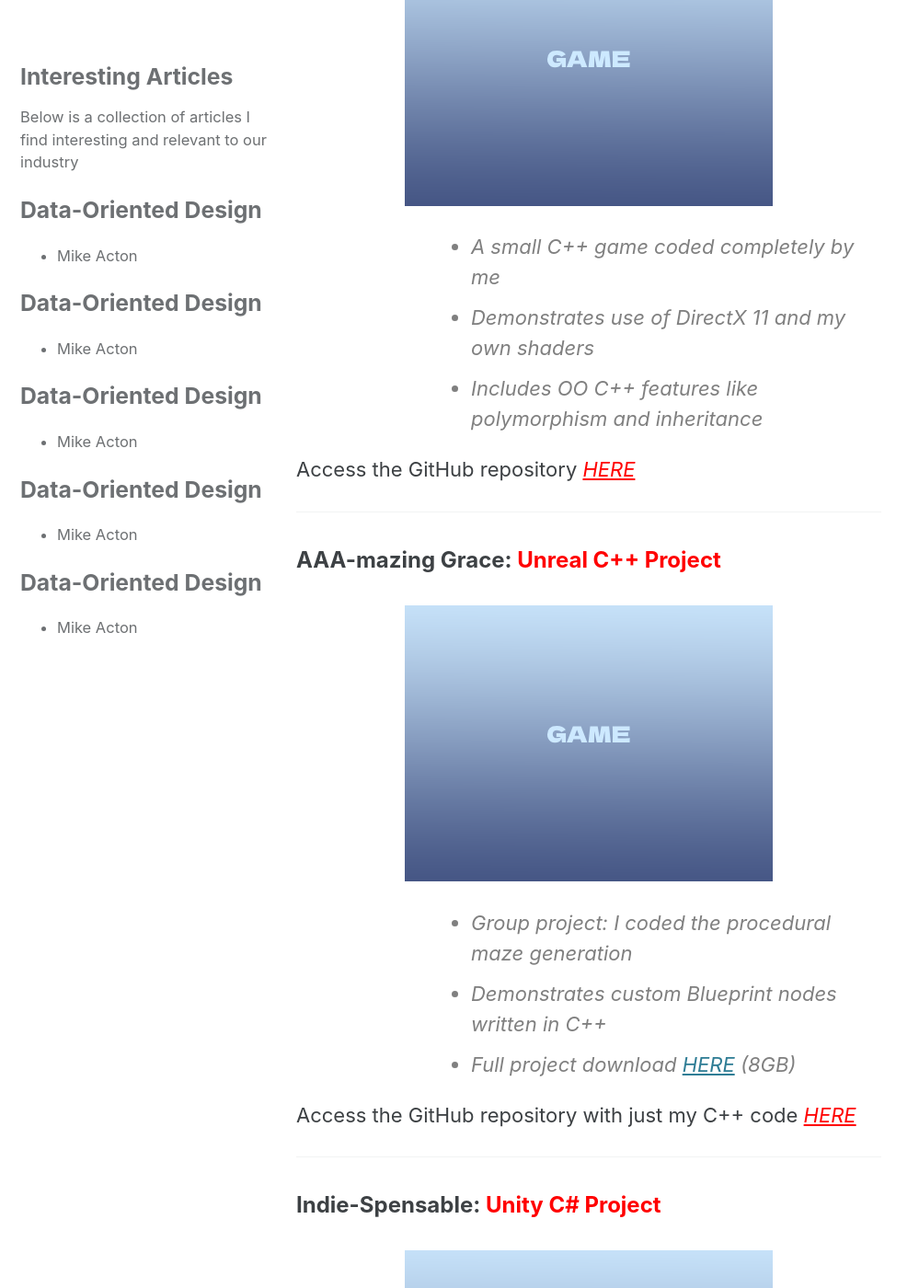
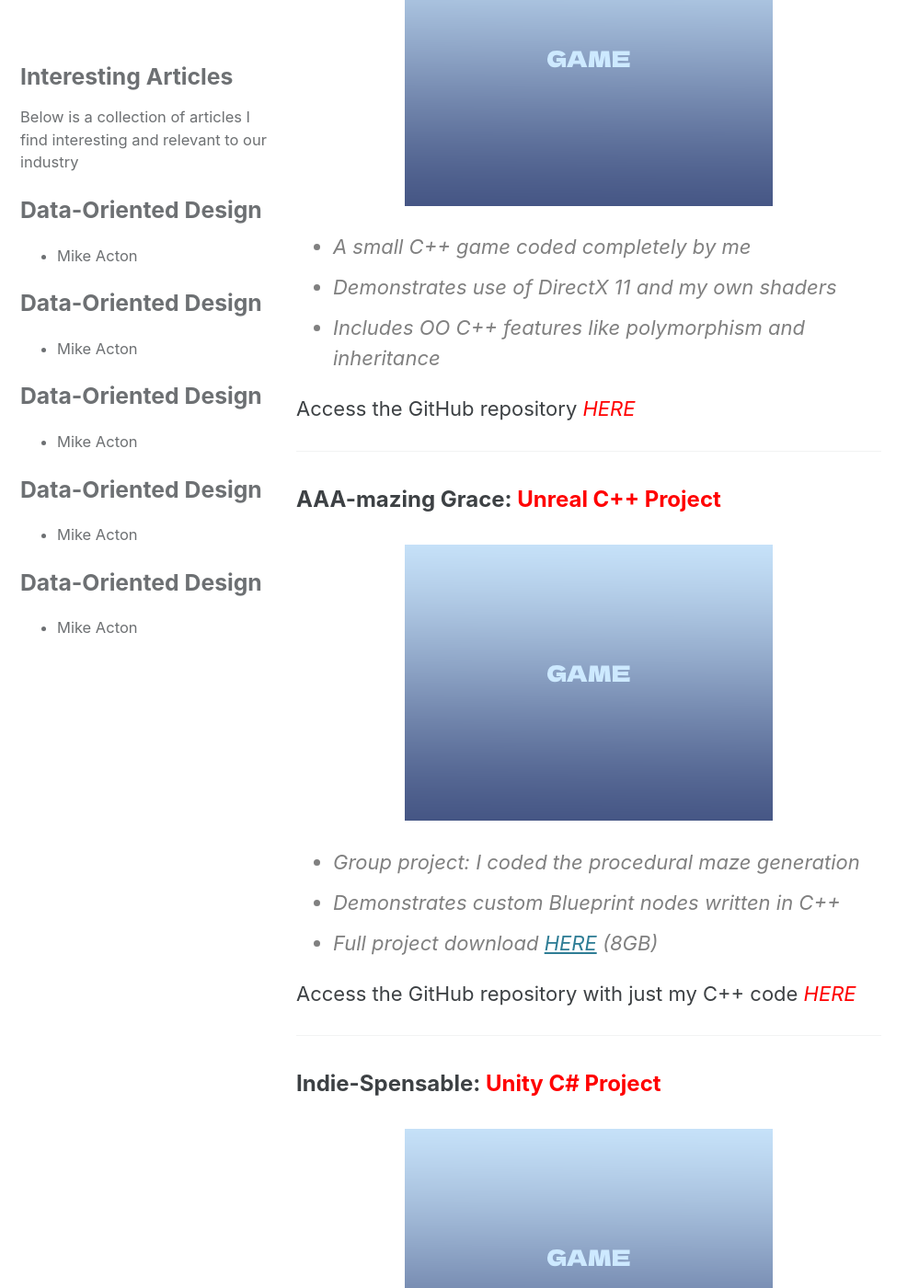
Before and after one commit to academyTobyS/ProgrammerPortfolio, a Jekyll site: the page built from _pages/portfolio.markdown, in a window 1280 px wide and 1400 px high, scrolled down 346 px. Shown: the whole window at 92% size, without its empty margins (0-999 px from the left). Built offline with Jekyll 4.4.1, drawn with Linux system fonts in a browser that asks for light colours; cached includes are drawn as plain includes.

Commit message:
fixing images

```diff
--- a/_pages/about.markdown
+++ b/_pages/about.markdown
@@ -13,7 +13,7 @@ permalink: /about/
 
 ----------------------
 
-![Profile-Image](/assets/image/Profile.png){:style="display:block; margin-left:auto; margin-right:auto; margin-top: 20px"}
+![Profile-Image]({{ site.url }}{{ site.baseurl }}/assets/image/Profile.png){: .align-center}
 
 I am a <span class="text-highlight">Sheffield</span> graduate with a passion for making videogames and a first class degree in <span class="text-highlight">Computer Science</span>. I enjoy playing videogames of all kinds of genres, but am a particular fan of Sackboy: A Big Adventure for PS5.
 
--- a/_pages/portfolio.markdown
+++ b/_pages/portfolio.markdown
@@ -31,13 +31,6 @@ sidebar:
 	padding-top: 10px;
   }
 
-  .project-image
-  {
-	display: block;
-	margin-left: auto;
-	margin-right: auto;
-  }
-
   .project-type
   {
 	color: red;
@@ -46,8 +39,6 @@ sidebar:
   .project-desc
   {
 	text-align: left;
-	padding-left: 150px;
-
 	font-style: italic;
 	color: grey;
   }
@@ -56,20 +47,19 @@ sidebar:
   {
 	font-style: italic;
 	color: red;
+  text-decoration: none;
   }
   .project-link:hover
   {
-	text-decoration: underline;
+    text-decoration: underline;
   }
-
-
 </style>
 
 ----------------------
 
 <p class="project-title">Spoof Invaders: <span class="project-type">Pure C++ Project</span></p>
 
-![ScreenshotA-Image](/assets/image/Screenshot.png){:class="project-image"}
+![ScreenshotA-Image]({{ site.url }}{{ site.baseurl }}/assets/image/Screenshot.png){: .align-center}
 
 <div class="project-desc" markdown="1">
 - A small C++ game coded completely by me
@@ -83,7 +73,7 @@ Access the GitHub repository <a href="https://www.example.com" class="project-li
 
 <p class="project-title">AAA-mazing Grace: <span class="project-type">Unreal C++ Project</span></p>
 
-![ScreenshotB-Image](/assets/image/Screenshot.png){:class="project-image"}
+![ScreenshotB-Image]({{ site.url }}{{ site.baseurl }}/assets/image/Screenshot.png){: .align-center}
 
 <div class="project-desc" markdown="1">
 - Group project: I coded the procedural maze generation
@@ -97,7 +87,7 @@ Access the GitHub repository with just my C++ code <a href="https://www.example.
 
 <p class="project-title">Indie-Spensable: <span class="project-type">Unity C# Project</span></p>
 
-![ScreenshotC-Image](/assets/image/Screenshot.png){:class="project-image"}
+![ScreenshotC-Image]({{ site.url }}{{ site.baseurl }}/assets/image/Screenshot.png){: .align-center}
 
 <div class="project-desc" markdown="1">
 - Individual project coded completely by me
```
